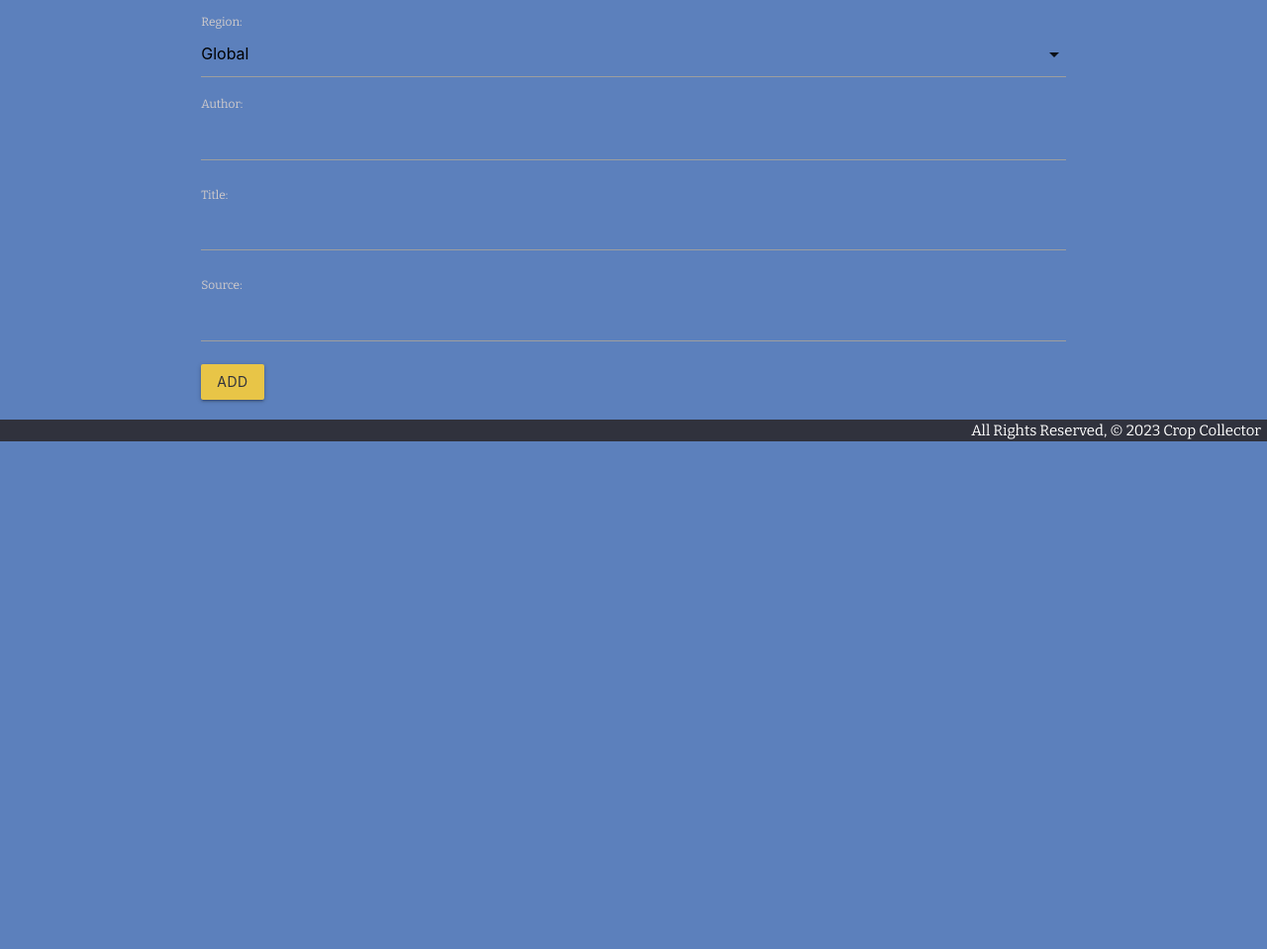
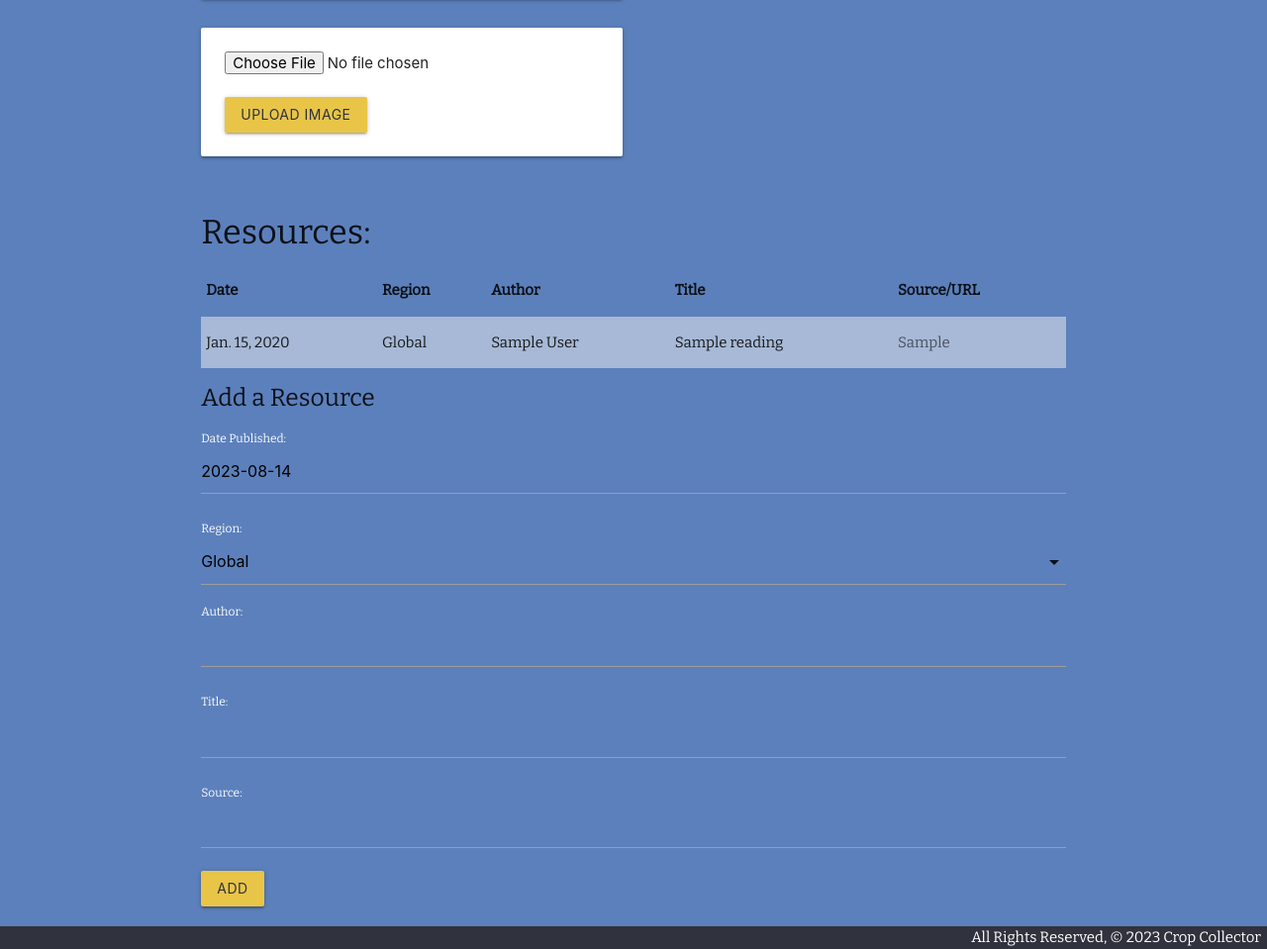
Before and after one commit to amandaputney/Crops-and-Climate, a Django app: page /crops/1/ in a window 1280 px wide. Shown: the part 976-1935 px from the top of the page at 99% size. Before the commit the page ends 1422 px from the top, so only its background shows below. Run offline with Django 3.2, Linux system fonts and the light colour scheme; tables that the repository leaves empty hold one stand-in row (values such as "Sample post").

Commit message:
completes photo upload functionality

```diff
--- a/main_app/admin.py
+++ b/main_app/admin.py
@@ -1,9 +1,10 @@
 from django.contrib import admin
 
 # import your models here
-from .models import Crop, Reading, Impact
+from .models import Crop, Reading, Impact, Photo
 
 # Register your models here
 admin.site.register(Crop)
 admin.site.register(Reading)
 admin.site.register(Impact)
+admin.site.register(Photo)
--- a/main_app/static/css/style.css
+++ b/main_app/static/css/style.css
@@ -46,7 +46,7 @@ a {
 }
 
 label{
-    color: rgb(209, 203, 203) !important;
+    color: rgb(250, 250, 250) !important;
     font-size: 1.5vmin;
 }
 
@@ -57,3 +57,7 @@ label{
 strong {
     font-weight: bold;
 }
+
+div.datepicker-date-display {
+    background-color: #8691a5 !important;
+}
--- a/main_app/templates/base.html
+++ b/main_app/templates/base.html
@@ -25,7 +25,6 @@
                 <ul class="right" id="navbar">
                     <li><a href="{% url 'about' %}"id="navbar">About</a></li>
                     <li><a href="{% url 'index' %}" id="navbar">View All Crops</a></li>
-                    <li><a href="{% url 'crops_create' %}" id="navbar">Add Crop</a></li>
                     <li><a href="{% url 'impacts_index' %}" id="navbar">View All Climate Impact</a></li>
                 </ul>
             </div>
--- a/main_app/templates/crops/detail.html
+++ b/main_app/templates/crops/detail.html
@@ -22,8 +22,20 @@
                     <a href="{% url 'crops_delete' crop.id %}">Delete</a>
                 </div>
         </div>
+<!-------------------- PHOTO SECTION  ------------------>
+            {% for photo in crop.photo_set.all %}
+                <img class="responsive-img card-panel" src="{{photo.url}}">
+            {% empty %}
+                <div class="card-panel grey-text center-align">No Images Uploaded</div>
+            {% endfor %}
+        <form action="{% url 'add_photo' crop.id %}" enctype="multipart/form-data" method="POST" class="card-panel">
+            {% csrf_token %}
+            <input type="file" name="photo-file">
+            <br><br>
+            <button type="submit" class="btn">Upload Image</button>
+        </form>
+
     </div>
-
 <!-------------------- EVENT IMPACTING CROP ------------------>
 
     <div class="col s3">
--- a/main_app/templates/crops/index.html
+++ b/main_app/templates/crops/index.html
@@ -2,7 +2,7 @@
 {% block content %}
 
 <h1>Crop List</h1>
-
+<a href="{% url 'crops_create' %}" class="btn">Add Crop</a>
 {% for crop in crops %}
 <a href="{% url 'detail' crop.id %}">
 <div class="card">
--- a/main_app/templates/main_app/impact_detail.html
+++ b/main_app/templates/main_app/impact_detail.html
@@ -7,7 +7,7 @@
     <div class="card">
       <div class="card-content">
         <span class="card-title">{{ impact.event }}</span>
-        <p>Result: {{ impact.results }}</p>
+        <p>Description: {{ impact.description }}</p>
       </div>
       <div class="card-action">
         <a href="{% url 'impacts_update' impact.id %}">Edit</a>
--- a/main_app/templates/main_app/impact_list.html
+++ b/main_app/templates/main_app/impact_list.html
@@ -9,8 +9,9 @@
     <div class="card">
         <div class="card-content">
             <span class="card-title">{{ impact.event }}</span>
-            <p>Description: {{ impact.description}}</p>
-            <p>Result: {{ impact.results }}</p>
+            <p>{{ impact.description}}</p>
+            <!-- <p><strong>Description:</strong> {{ impact.description}}</p> -->
+            <!-- <p>Result: {{ impact.results }}</p> -->
         </div>
     </div>
   </a>
--- a/main_app/urls.py
+++ b/main_app/urls.py
@@ -10,6 +10,7 @@ urlpatterns = [
     path('crops/<int:pk>/update/', views.CropUpdate.as_view(), name='crops_update'),
     path('crops/<int:pk>/delete/', views.CropDelete.as_view(), name='crops_delete'),
     path('crops/<int:crop_id>/add_reading/', views.add_reading, name='add_reading'),
+    path('crops/<int:crop_id>/add_photo/', views.add_photo, name='add_photo'),
     path('crops/<int:crop_id>/assoc_impact/<int:impact_id>/', views.assoc_impact, name='assoc_impact'),
     path('crops/<int:crop_id>/unassoc_impact/<int:impact_id>/', views.unassoc_impact, name='unassoc_impact'),
     path('impacts/', views.ImpactList.as_view(), name='impacts_index'),
--- a/main_app/views.py
+++ b/main_app/views.py
@@ -1,8 +1,11 @@
+import uuid
+import boto3
+import os #access env vars
 from django.shortcuts import render, redirect
 from django.views.generic.edit import CreateView, UpdateView, DeleteView
 from django.views.generic import ListView, DetailView
 # Import the Model
-from .models import Crop, Impact
+from .models import Crop, Impact, Photo
 #import form
 from .forms import ReadingForm
 # crops= [
@@ -92,3 +95,20 @@ def assoc_impact(request, crop_id, impact_id):
 def unassoc_impact(request, crop_id, impact_id):
   Crop.objects.get(id=crop_id).impacts.remove(impact_id)
   return redirect('detail', crop_id=crop_id)
+
+def add_photo(request, crop_id):
+  #photo file maps to name attribute on the <input>
+  photo_file = request.FILES.get('photo-file', None)
+  if photo_file:
+    s3 = boto3.client('s3')
+    #need unique key with same file extension of the file that was upload i.e. .jpg
+    key = uuid.uuid4().hex[:6] + photo_file.name[photo_file.name.rfind('.'):]
+    try:
+     bucket = os.environ['S3_BUCKET']
+     s3.upload_fileobj(photo_file, bucket, key)
+     url = f"{os.environ['S3_BASE_URL']}{bucket}/{key}"
+     Photo.objects.create(url=url, crop_id=crop_id)
+    except Exception as e:
+      print('An error occured uploading file to S3')
+      print(e)
+  return redirect('detail', crop_id=crop_id)
```
